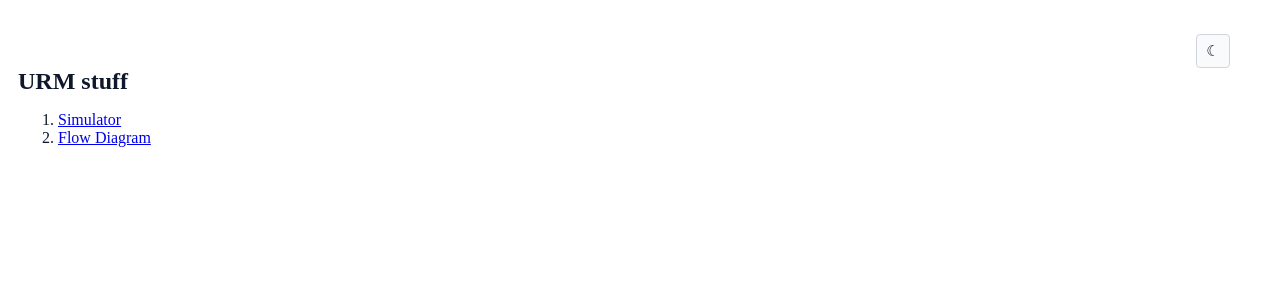
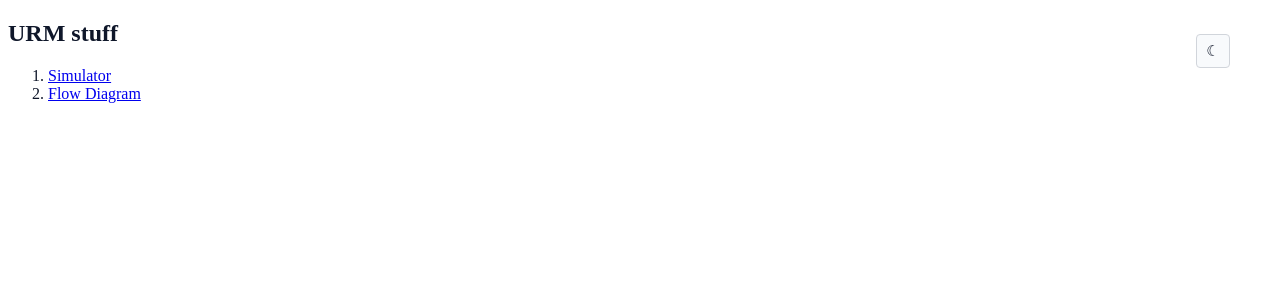
Before and after one commit to tavaszakin/urm-project, a React (Vite) app in the folder urmwebpage/frontend/: page / in a window 1280 px wide. Shown: the top 300 px of the page. Built offline with nearby package versions, Linux system fonts and the light colour scheme.

Commit message:
Restore native homepage margins and document spacing

```diff
--- a/urmwebpage/frontend/src/App.jsx
+++ b/urmwebpage/frontend/src/App.jsx
@@ -350,7 +350,7 @@ export default function App() {
         fontFamily: "var(--font-ui)",
         background: theme.surface.pageBackgroundAlt,
         color: theme.text.primary,
-        padding: useWorkspaceLayout ? "0" : "14px 18px 22px",
+        padding: useWorkspaceLayout || isHomeRoute ? "0" : "14px 18px 22px",
         boxSizing: "border-box",
       }}
       data-theme={themeMode}
--- a/urmwebpage/frontend/src/pages/HomePage.css
+++ b/urmwebpage/frontend/src/pages/HomePage.css
@@ -1,4 +1,22 @@
 /* Homepage-only alignment and native-link experiment. */
+.app-root-home {
+  position: relative;
+}
+
+/* Preserve the toggle's existing position without reserving a document row. */
+.app-root-home > .site-topbar {
+  position: absolute;
+  top: 14px;
+  left: 18px;
+  right: 18px;
+  width: auto;
+  pointer-events: none;
+}
+
+.app-root-home > .site-topbar .site-theme-toggle {
+  pointer-events: auto;
+}
+
 .app-root-home > .app-shell {
   display: block;
   max-width: none;
@@ -8,6 +26,7 @@
 .app-root-home .home-page {
   display: block;
   place-items: normal;
+  margin: 8px;
   padding: 0;
   font: initial;
   letter-spacing: initial;
@@ -18,7 +37,12 @@
   width: auto;
 }
 
+.home-page .home-copy {
+  display: block;
+}
+
 .home-page .home-title {
+  margin: revert;
   font: revert;
   letter-spacing: revert;
 }
```
